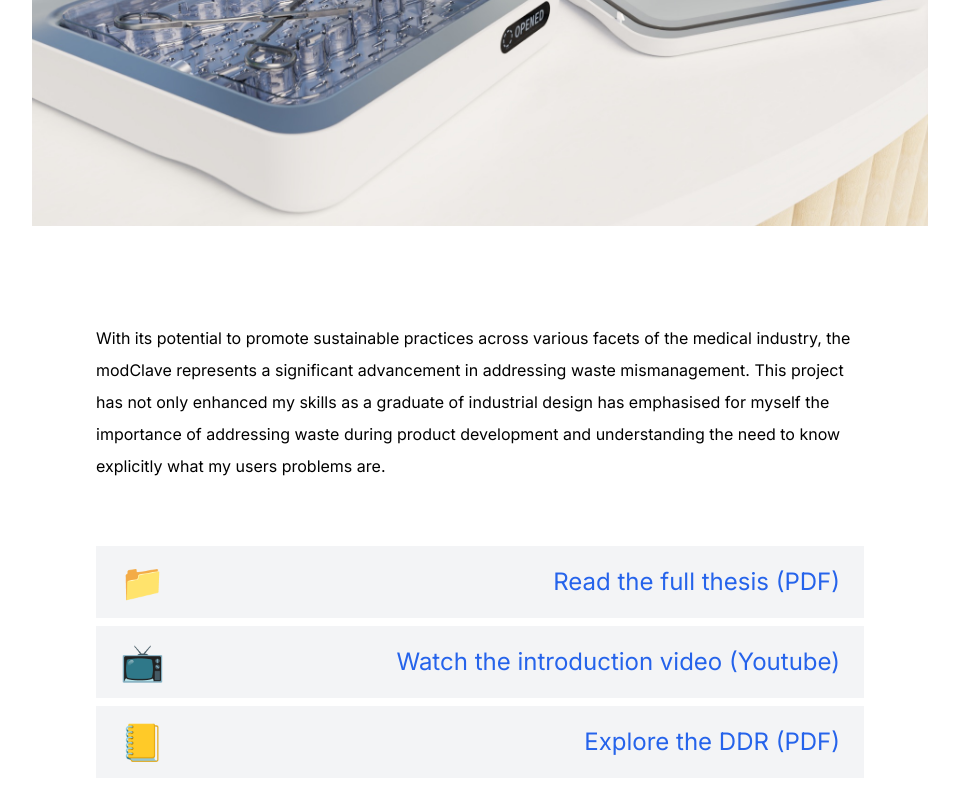
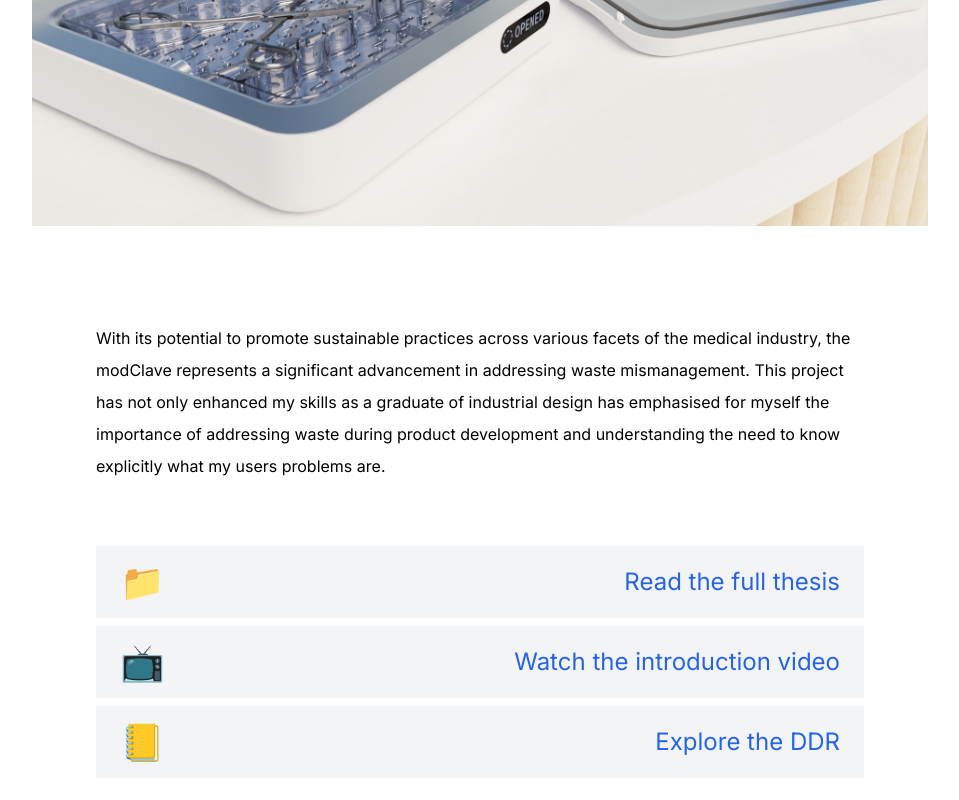
Before and after one commit to isbonora/isbonora.com, a Next.js app: page /projects/modclave-store-and-sterilise in a window 1280 px wide. Shown: the part 3364-4164 px from the top of the page, without its empty margins (160-1119 px from the left). Built offline with nearby package versions, Linux system fonts and the light colour scheme.

Commit message:
Make post responsive

```diff
--- a/app/projects/modclave-store-and-sterilise/page.tsx
+++ b/app/projects/modclave-store-and-sterilise/page.tsx
@@ -17,7 +17,7 @@ export default function Home() {
         <Header />
         <div className="flex flex-col gap-2">
           <h1 className="left-0">modClave: Store & Sterilise</h1>
-          <p className="text-xl font-light text-slate-500">An affordable and compact sterilisation device that addresses waste mismanagement in healthcare by enabling clinics to reprocess instruments, promoting sustainability and emphasizing the importance of waste reduction during product development.</p>
+          <p className="text-md lg:text-xl font-light text-slate-500">An affordable and compact sterilisation device that addresses waste mismanagement in healthcare by enabling clinics to reprocess instruments, promoting sustainability and emphasizing the importance of waste reduction during product development.</p>
 
         </div>
 
@@ -38,6 +38,7 @@ export default function Home() {
           src={modclave}
           sizes="(min-width: 808px) 50vw, 100vw"
           className='off-width'
+          placeholder="blur"
         />
 
         <p className="leading-loose">
@@ -56,7 +57,7 @@ export default function Home() {
             alt="hero image of the modclave"
             src={instruments_stockphoto}
             sizes="(min-width: 808px) 50vw, 100vw"
-            className=''
+            placeholder="blur"
           />
           <p className=" text-xs font-light text-slate-500 max-w-md leading-loose">
             Example of single-use instruments that are often used once and disposed of in medical practices. (<Link href='https://unsplash.com/photos/pV5arhEZHiA' target="_blank">source: Ibrahim Boran, Unsplash</Link>)
@@ -75,12 +76,13 @@ export default function Home() {
         </p>
 
 
-        <div className='grid grid-cols-2 gap-12 off-width items-center bg-slate-50 px-8 py-12'>
+        <div className='grid grid-cols-1 xl:grid-cols-2  gap-12 off-width items-center bg-slate-50 px-8 py-12'>
           <div className="flex flex-col items-center">
             <Image
               alt="example of a room layout with a traditional autoclave"
               src={autoclave_requirements}
               sizes="(min-width: 800px) 50vw, 100vw"
+              placeholder="blur"
             />
             <p className=" text-xs font-light text-slate-500 max-w-md leading-loose">
               Extracted from Infection prevention and control standards: for general practices and other office-based and community-based practices (RACGP, 2014)
@@ -112,6 +114,7 @@ export default function Home() {
           src={module_closeup}
           sizes="(min-width: 808px) 50vw, 100vw"
           className='off-width'
+          placeholder="blur"
         />
 
         <p className="leading-loose">
@@ -125,8 +128,8 @@ export default function Home() {
             <span className="text-4xl">
               📁
             </span>
-            <p className="text-2xl">
-              Read the full thesis (PDF)
+            <p className="text-lg xl:text-2xl">
+              Read the full thesis
             </p>
           </Link>
 
@@ -134,8 +137,8 @@ export default function Home() {
             <span className="text-4xl">
               📺
             </span>
-            <p className="text-2xl">
-              Watch the introduction video (Youtube)
+            <p className="text-lg xl:text-2xl">
+              Watch the introduction video
             </p>
           </Link>
 
@@ -145,8 +148,8 @@ export default function Home() {
             <span className="text-4xl">
               📒
             </span>
-            <p className="text-2xl">
-              Explore the DDR (PDF)
+            <p className="text-lg xl:text-2xl">
+              Explore the DDR
             </p>
           </Link>
         </div>
--- a/app/styles/project.css
+++ b/app/styles/project.css
@@ -7,8 +7,10 @@ p {
     @apply text-base max-w-3xl  leading-relaxed;
 }
 
+
+
+@media (min-width: 1024px) {
     .off-width {
-
         left: 50%;
         margin-left: -35vw;
         margin-right: -35vw;
@@ -19,3 +21,4 @@ p {
         margin-top: 2rem;
         margin-bottom: 2rem;
     }
+}
```
Lines whose indentation alone changed are shown as unchanged.
